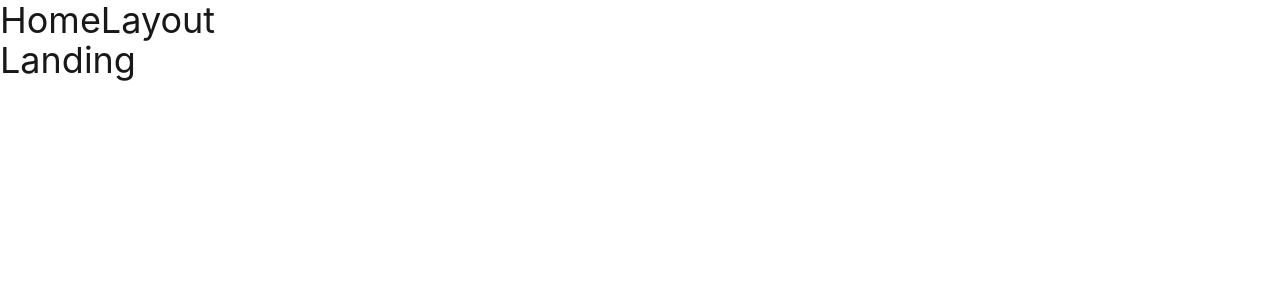
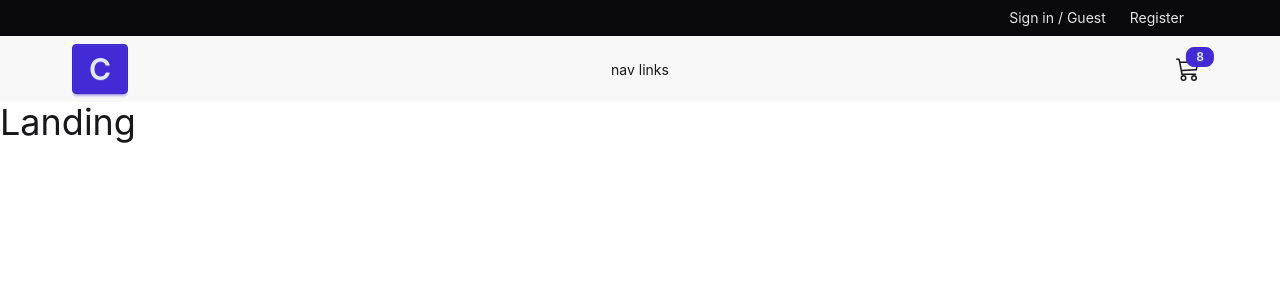
Before and after one commit to vasliddinov13/store-app, a React (Vite) app: page / in a window 1280 px wide. Shown: the top 300 px of the page. Built offline with nearby package versions, Linux system fonts and the light colour scheme.

Commit message:
Header finished,  Navbar started

```diff
--- a/index.html
+++ b/index.html
@@ -1,5 +1,5 @@
 <!doctype html>
-<html lang="en">
+<html lang="en" data-theme="light">
   <head>
     <meta charset="UTF-8" />
     <link rel="icon" type="image/svg+xml" href="/favicon.svg" />
--- a/package.json
+++ b/package.json
@@ -14,6 +14,7 @@
     "daisyui": "^5.5.19",
     "react": "^19.2.4",
     "react-dom": "^19.2.4",
+    "react-icons": "^5.6.0",
     "react-router-dom": "^7.14.0",
     "tailwindcss": "^4.2.2"
   },
--- /dev/null
+++ b/src/components/Header.jsx
@@ -0,0 +1,21 @@
+import { Link } from "react-router-dom"
+
+
+const Header = () => {
+  return (
+    <header className="bg-neutral py-2 text-neutral-content">
+        <div className="align-element flex justify-center sm:justify-end">
+            <div className="flex gap-x-6 justify-center items-center">
+                <Link to='/login' className="link link-hover text-xs sm:text-sm">
+                    Sign in / Guest
+                </Link>
+                <Link to='/register' className="link link-hover text-xs sm:text-sm">
+                    Register
+                </Link>
+            </div>
+        </div>
+    </header>
+  )
+}
+
+export default Header
--- /dev/null
+++ b/src/components/Navbar.jsx
@@ -0,0 +1,40 @@
+import { BsCart3, BsMoonFill, BsSunFill } from "react-icons/bs"
+import { FaBarsStaggered } from "react-icons/fa6"
+import { NavLink } from "react-router-dom"
+
+const Navbar = () => {
+  return (
+    <nav className="bg-base-200">
+        <div className="navbar align-element">
+            <div className="navbar-start">
+                <NavLink to='/' className='btn btn-primary text-3xl py-6 hidden lg:flex'>
+                    C
+                </NavLink>
+                <div className="dropdown">
+                    <label tabIndex={0} className="btn btn-ghost lg:hidden">
+                        <FaBarsStaggered className="w-6 h-6"/>
+                    </label>
+                    <ul tabIndex={0} className="menu menu-sm shadow z-1 dropdown-content w-52 mt-3 bg-base-200 rounded-box">
+                        nav links
+                    </ul>
+                </div>
+            </div>
+            <div className="navbar-center hidden lg:flex">
+                <ul className="menu menu-horizontal">
+                    nav links
+                </ul>
+            </div>
+            <div className="navbar-end">
+                <NavLink to='/cart' className='btn btn-ghost btn-circle btn-md ml-4'>
+                    <div className="indicator">
+                        <BsCart3 className="w-6 h-6"/>
+                        <span className="indicator-item badge badge-primary badge-sm">8</span>
+                    </div>
+                </NavLink>
+            </div>
+        </div>
+    </nav>
+  )
+}
+
+export default Navbar
--- a/src/components/index.js
+++ b/src/components/index.js
@@ -1,2 +1,4 @@
 export {default as FormInput} from './FormInput';
 export {default as SubmitBtn} from './SubmitBtn';
+export {default as Header} from './Header';
+export {default as Navbar} from './Navbar';
--- a/src/index.css
+++ b/src/index.css
@@ -1,3 +1,9 @@
 @import "tailwindcss";
 @plugin "@tailwindcss/typography";
 @plugin "daisyui";
+
+@layer components{
+    .align-element{
+        @apply max-w-6xl px-8 mx-auto
+    }
+}
--- a/src/pages/HomeLayout.jsx
+++ b/src/pages/HomeLayout.jsx
@@ -1,8 +1,10 @@
 import { Outlet } from "react-router-dom";
+import { Header, Navbar } from "../components";
 
 const HomeLayout = () => {
     return <>
-        <h1 className="text-4xl">HomeLayout</h1>
+        <Header/>
+        <Navbar/>
         <Outlet/>
     </>
 }
```
Also changed, not shown: 1 other file (tests, documents, lock files or other folders).
